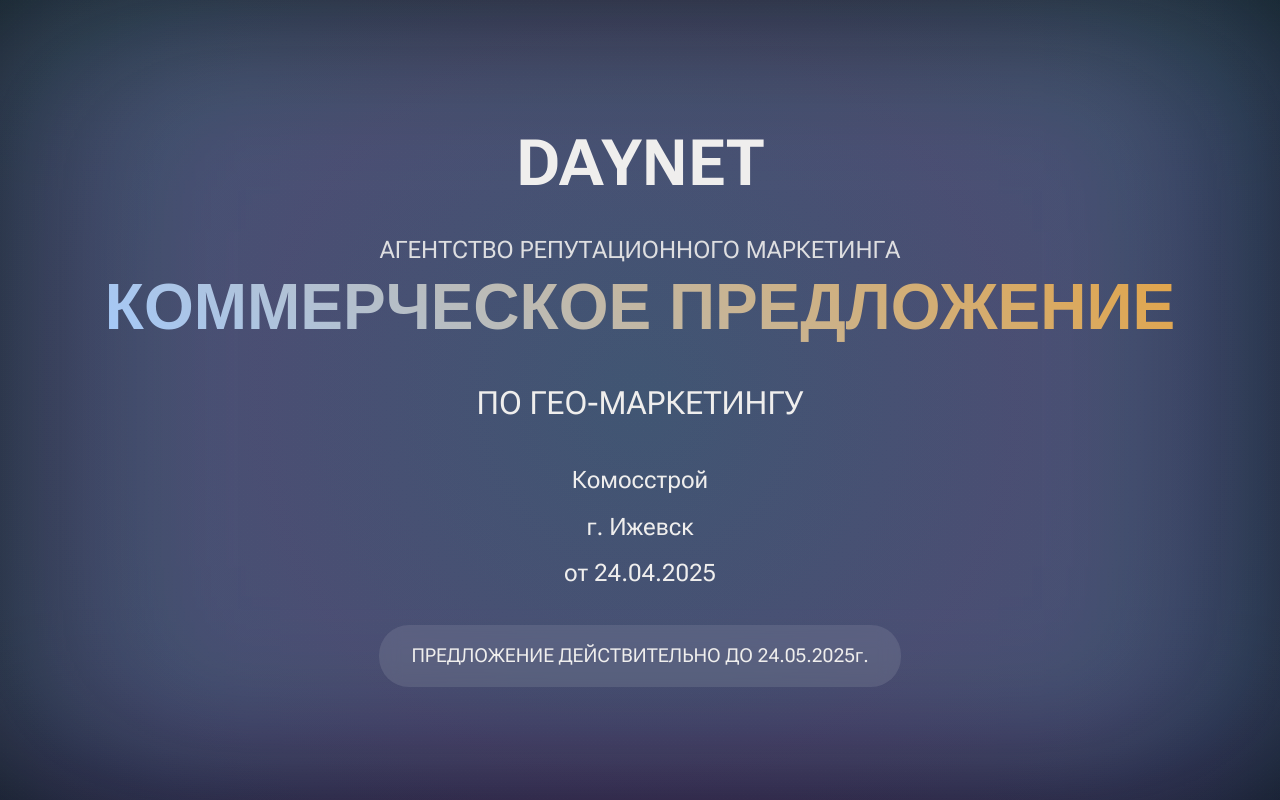
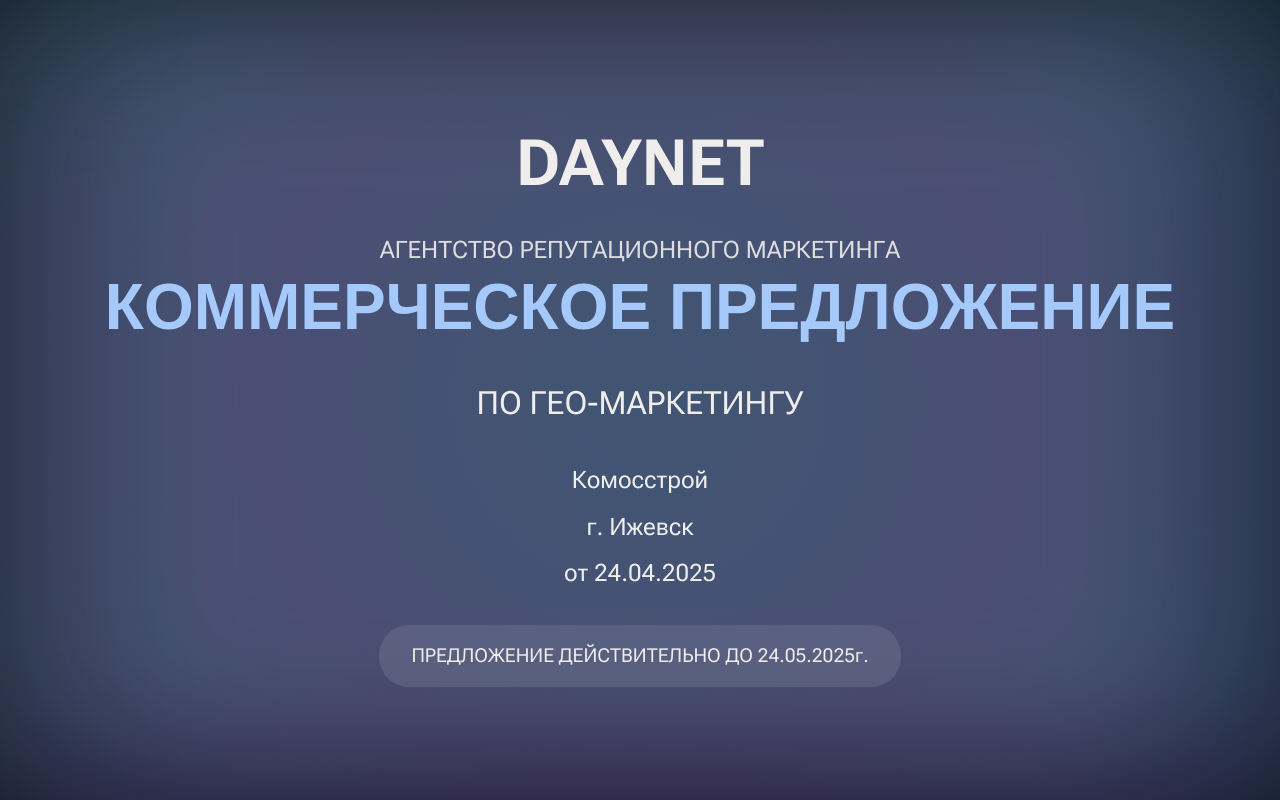
Before and after one commit to isofuti/commpro, a React (Create React App) app: page / in a window 1280 px wide. Shown: the top 800 px of the page. Built offline with nearby package versions, Linux system fonts and the light colour scheme; a web font is replaced by a local one.

Commit message:
Update: Remove gradient from title and add GitHub commands to README

```diff
--- a/src/components/screens/TitleScreen.tsx
+++ b/src/components/screens/TitleScreen.tsx
@@ -47,9 +47,7 @@
   font-size: 4rem;
   margin-bottom: 2rem;
   text-align: center;
-  background: linear-gradient(45deg, var(--color-primary), var(--color-accent));
-  -webkit-background-clip: text;
-  -webkit-text-fill-color: transparent;
+  color: var(--color-primary);
 
   @media screen and (max-width: 1024px) {
     font-size: 3.5rem;
```
Also changed, not shown: 1 other file (tests, documents, lock files or other folders).
